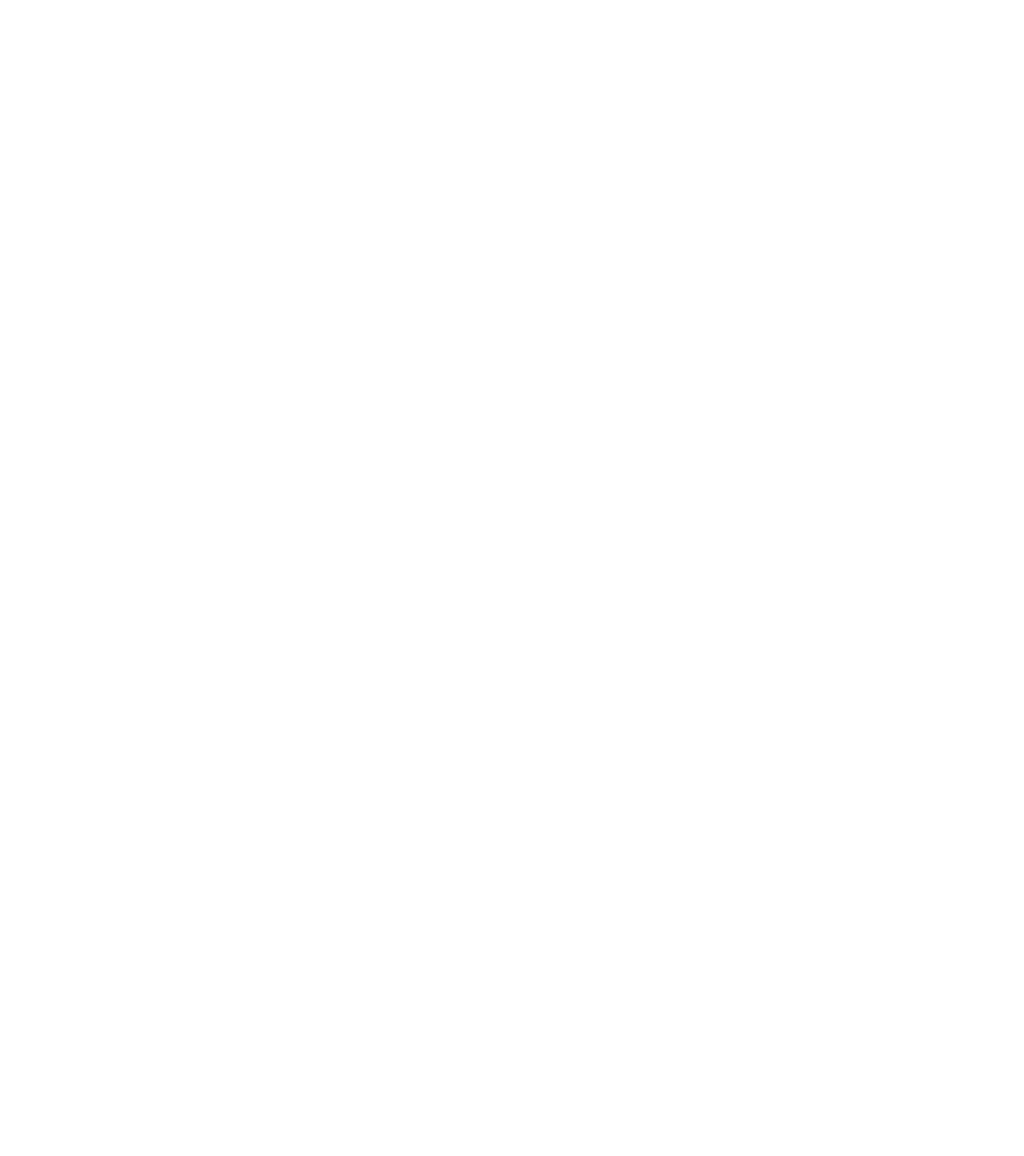
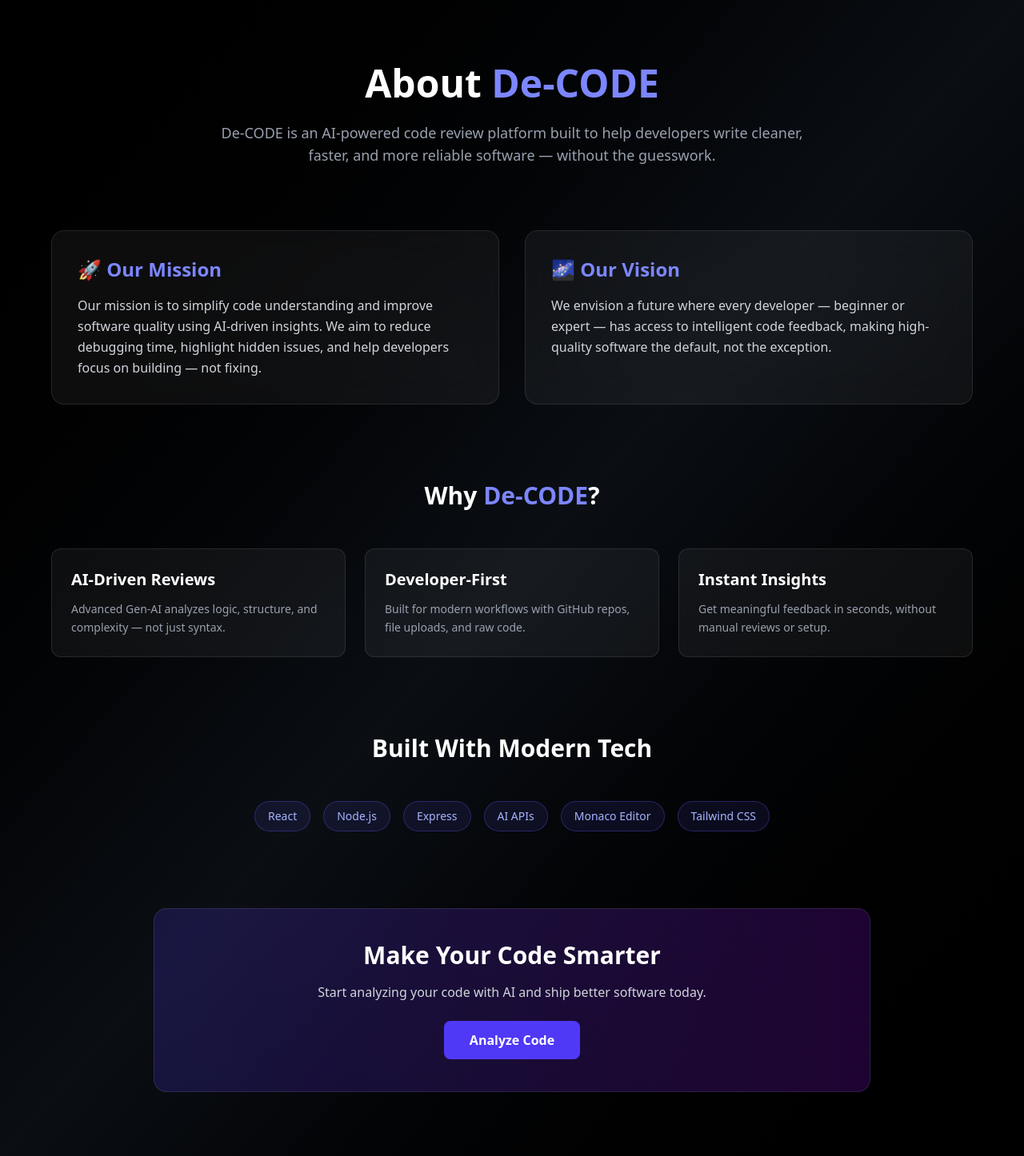
Before and after one commit to Rishu222006/De-Code, a React app in the folder front/: page /about in a window 1280 px wide. Shown: the whole page at 80% size. Before the commit the page ends 800 px from the top, so only its background shows below. Built offline with nearby package versions, Linux system fonts and the light colour scheme; the HTML template or start-up script is replaced by a standard one.

Commit message:
Added an about us page and made some other UI changes

```diff
--- a/front/src/App.jsx
+++ b/front/src/App.jsx
@@ -1,5 +1,6 @@
 import Home from "./components/Home/Home.jsx";
 import Analysis from "./components/Analysis/analysis.jsx";
+import About from "./components/about/About.jsx";
 import { BrowserRouter, Route, Routes } from "react-router-dom";
 
 const App = () => {
@@ -9,7 +10,7 @@
         <Routes>
           <Route path='/' element={<Home />} />
           <Route path='/analyze' element={<Analysis />} />
-          <Route path='/about' />
+          <Route path='/about' element={<About />} />
         </Routes>
       </BrowserRouter>
     </div>
--- a/front/src/components/Analysis/layout/PageWrapper.jsx
+++ b/front/src/components/Analysis/layout/PageWrapper.jsx
@@ -2,7 +2,7 @@
 
 export default function PageWrapper({ children }) {
     return (
-        <div className="min-h-screen bg-gradient-to-br from-zinc-950 via-zinc-900 to-black text-white p-6">
+        <div className="min-h-screen bg-gradient-to-br from-black via-[#0b0f14] to-black text-white p-6">
             {children}
         </div>
     );
--- a/front/src/components/Home/Features/FeatureCard.jsx
+++ b/front/src/components/Home/Features/FeatureCard.jsx
@@ -1,6 +1,6 @@
 export default function FeatureCard({ title, description, icon: Icon, color }) {
     return (
-        <div className="p-6 rounded-2xl border border-zinc-800 bg-zinc-900
+        <div className="p-6 rounded-2xl border border-white/10 bg-white/5 backdrop-blur-xl
                         transition-transform duration-300 ease-out hover:scale-[1.03]
                         hover:shadow-xl hover:shadow-indigo-300/10">
             <div className="flex justify-between mb-3">
--- a/front/src/components/Home/Home.jsx
+++ b/front/src/components/Home/Home.jsx
@@ -5,7 +5,7 @@
 
 export default function Home() {
   return (
-    <div className="min-h-screen bg-gradient-to-br from-zinc-950 via-zinc-900 to-black text-white font-sans selection:bg-cyan-500/30 relative">
+    <div className="min-h-screen bg-gradient-to-br from-black via-[#0b0f14] to-black text-white font-sans selection:bg-cyan-500/30 relative">
       <button className="fixed  top-6 right-6 z-50 rounded-md border-zinc-700
                         bg-zinc-800/70 backdrop-blur px-4 py-2 text-sm text-white
                         transition-transform hover:scale-105 hover:bg-zinc-700/70">
--- /dev/null
+++ b/front/src/components/about/About.jsx
@@ -0,0 +1,119 @@
+export default function About() {
+    return (
+        <div className="min-h-screen bg-gradient-to-br from-black via-[#0b0f14] to-black text-white px-6 py-20">
+
+            {/* HERO */}
+            <section className="max-w-5xl mx-auto text-center mb-20">
+                <h1 className="text-4xl md:text-5xl font-bold mb-6">
+                    About <span className="text-indigo-400">De-CODE</span>
+                </h1>
+                <p className="text-gray-400 text-lg max-w-3xl mx-auto">
+                    De-CODE is an AI-powered code review platform built to help developers
+                    write cleaner, faster, and more reliable software — without the guesswork.
+                </p>
+            </section>
+
+            {/* MISSION + VISION */}
+            <section className="max-w-6xl mx-auto grid md:grid-cols-2 gap-8 mb-24">
+                <div className="bg-white/5 backdrop-blur-xl border border-white/10 rounded-2xl p-8">
+                    <h2 className="text-2xl font-semibold mb-4 text-indigo-400">
+                        🚀 Our Mission
+                    </h2>
+                    <p className="text-gray-300 leading-relaxed">
+                        Our mission is to simplify code understanding and improve software
+                        quality using AI-driven insights. We aim to reduce debugging time,
+                        highlight hidden issues, and help developers focus on building — not fixing.
+                    </p>
+                </div>
+
+                <div className="bg-white/5 backdrop-blur-xl border border-white/10 rounded-2xl p-8">
+                    <h2 className="text-2xl font-semibold mb-4 text-indigo-400">
+                        🌌 Our Vision
+                    </h2>
+                    <p className="text-gray-300 leading-relaxed">
+                        We envision a future where every developer — beginner or expert —
+                        has access to intelligent code feedback, making high-quality software
+                        the default, not the exception.
+                    </p>
+                </div>
+            </section>
+
+            {/* WHY DE-CODE */}
+            <section className="max-w-6xl mx-auto mb-24">
+                <h2 className="text-3xl font-bold text-center mb-12">
+                    Why <span className="text-indigo-400">De-CODE</span>?
+                </h2>
+
+                <div className="grid md:grid-cols-3 gap-6">
+                    {[
+                        {
+                            title: "AI-Driven Reviews",
+                            desc: "Advanced Gen-AI analyzes logic, structure, and complexity — not just syntax."
+                        },
+                        {
+                            title: "Developer-First",
+                            desc: "Built for modern workflows with GitHub repos, file uploads, and raw code."
+                        },
+                        {
+                            title: "Instant Insights",
+                            desc: "Get meaningful feedback in seconds, without manual reviews or setup."
+                        }
+                    ].map((item, idx) => (
+                        <div
+                            key={idx}
+                            className="bg-white/5 border border-white/10 rounded-xl p-6 hover:border-indigo-500/40 transition"
+                        >
+                            <h3 className="text-xl font-semibold mb-3">
+                                {item.title}
+                            </h3>
+                            <p className="text-gray-400 text-sm leading-relaxed">
+                                {item.desc}
+                            </p>
+                        </div>
+                    ))}
+                </div>
+            </section>
+
+            {/* TECH STACK */}
+            <section className="max-w-6xl mx-auto mb-24">
+                <h2 className="text-3xl font-bold text-center mb-12">
+                    Built With Modern Tech
+                </h2>
+
+                <div className="flex flex-wrap justify-center gap-4">
+                    {[
+                        "React",
+                        "Node.js",
+                        "Express",
+                        "AI APIs",
+                        "Monaco Editor",
+                        "Tailwind CSS"
+                    ].map((tech, idx) => (
+                        <span
+                            key={idx}
+                            className="px-4 py-2 rounded-full bg-indigo-500/10 border border-indigo-500/30 text-indigo-300 text-sm"
+                        >
+                            {tech}
+                        </span>
+                    ))}
+                </div>
+            </section>
+
+            {/* CTA */}
+            <section className="max-w-4xl mx-auto text-center">
+                <div className="bg-gradient-to-r from-indigo-600/20 to-purple-600/20 border border-white/10 rounded-2xl p-10">
+                    <h2 className="text-3xl font-bold mb-4">
+                        Make Your Code Smarter
+                    </h2>
+                    <p className="text-gray-300 mb-6">
+                        Start analyzing your code with AI and ship better software today.
+                    </p>
+                    <button className="px-8 py-3 bg-indigo-600 hover:bg-indigo-500 transition rounded-lg font-semibold">
+                        Analyze Code
+                    </button>
+                </div>
+            </section>
+
+        </div>
+    );
+}
--- a/front/src/components/ui/Card.jsx
+++ b/front/src/components/ui/Card.jsx
@@ -4,7 +4,7 @@
     return (
         <div
             className={cn(
-                "rounded-2xl border border-zinc-800 bg-zinc-900",
+                "rounded-2xl border border-white/10 backdrop-blur-xl bg-white/5",
                 hoverable &&
                 "transition-transform duration-300ms ease-out hover:scale-[1.05]",
                 className
```
